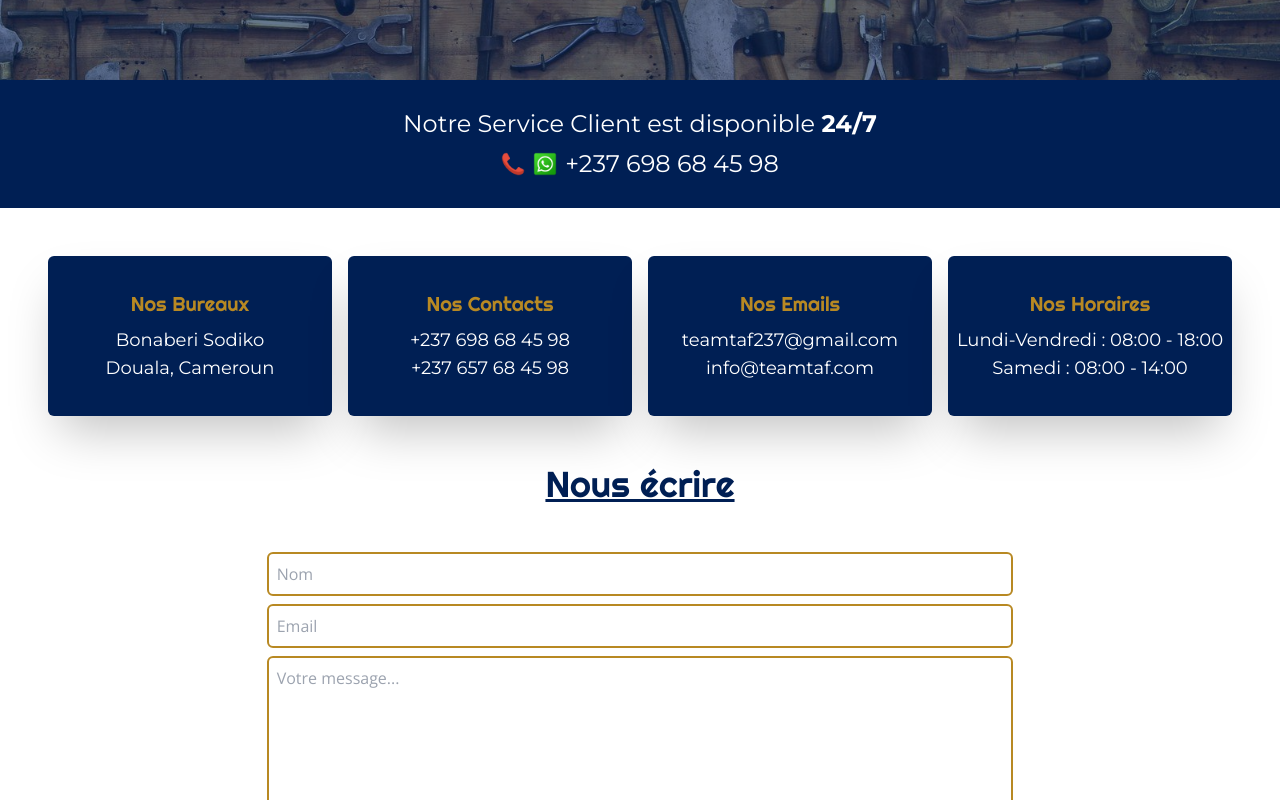
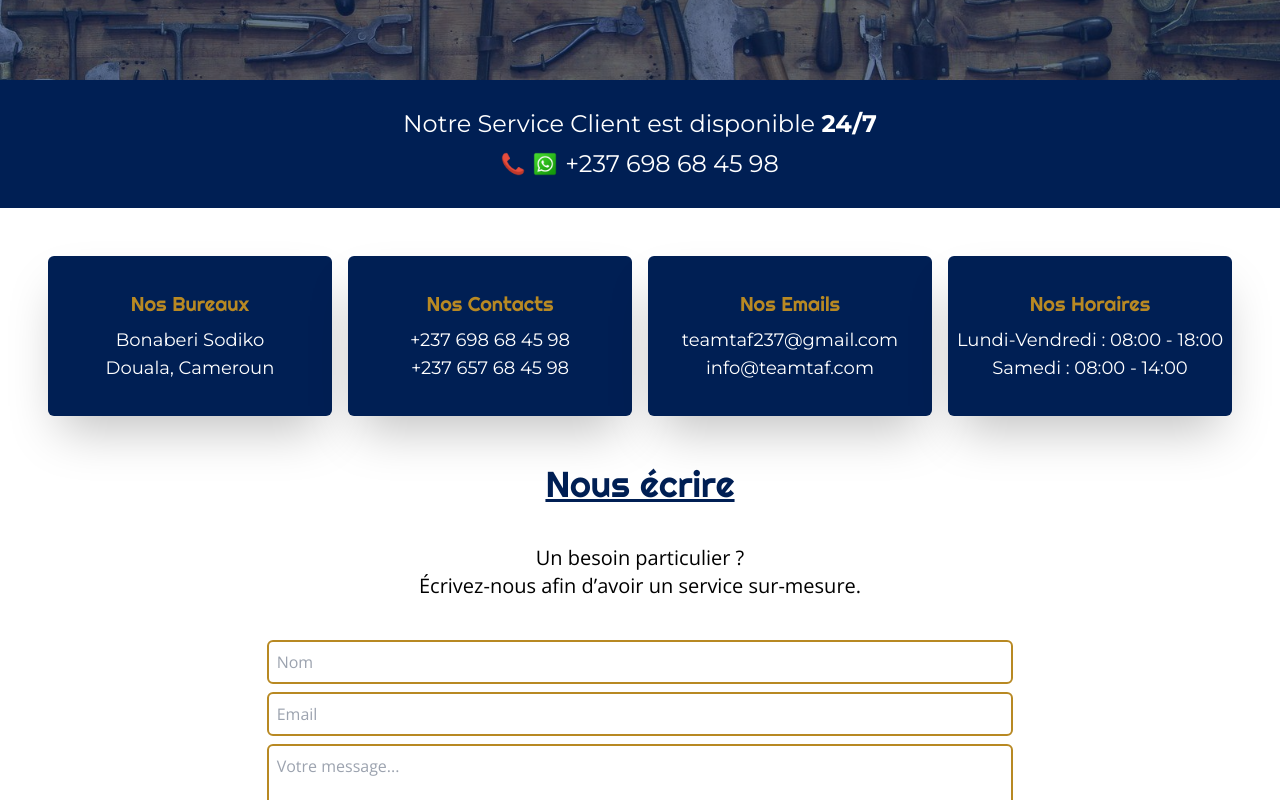
Before and after one commit to tonybnya/website, a React (Vite) app: page /contact in a window 1280 px wide. Shown: the part 384-1184 px from the top of the page. Built offline with nearby package versions, Linux system fonts and the light colour scheme.

Commit message:
update contact

```diff
--- a/src/components/ContactForm.jsx
+++ b/src/components/ContactForm.jsx
@@ -41,9 +41,14 @@ const ContactForm = () => {
 
   return (
     <div className="flex flex-col mb-10 mx-auto">
-      <h1 className="text-penn-blue text-center text-4xl mb-12 font-righteous underline">
+      <h1 className="text-penn-blue text-center text-4xl font-righteous underline">
         Nous écrire
       </h1>
+
+      <p className="my-10 text-center font-opensans xl:text-xl md:text-md max-sm:text-sm">
+        Un besoin particulier ? <br />
+        Écrivez-nous afin d’avoir un service sur-mesure.
+      </p>
 
       <div className="flex justify-center items-center">
         <form
```
